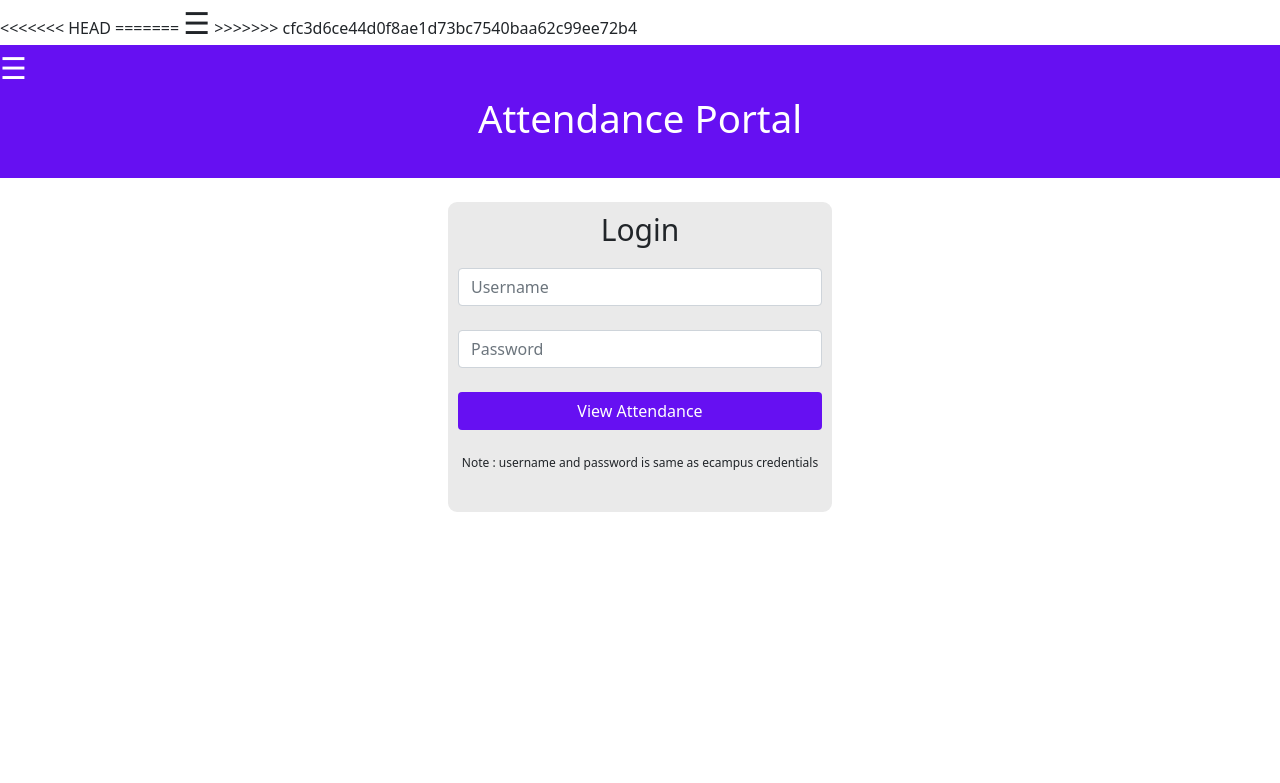
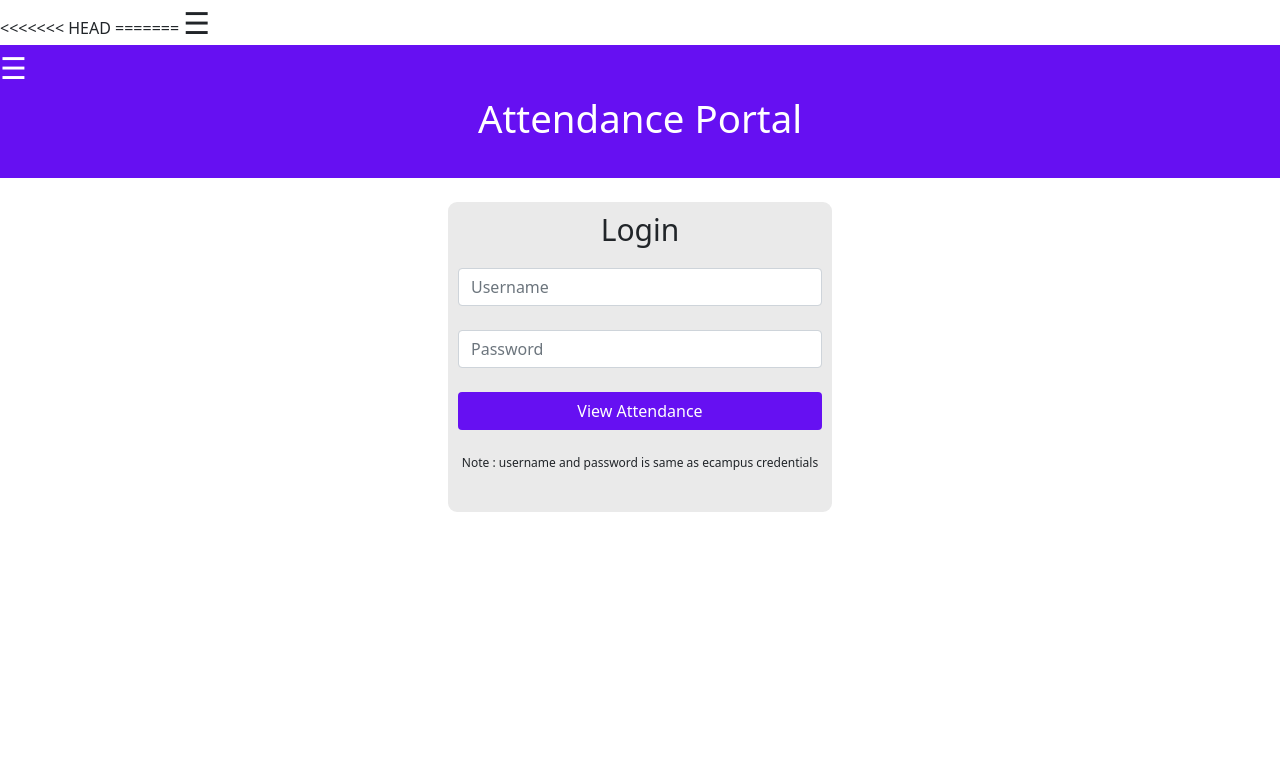
Before and after one commit to SumanGurung01/SMIT_Attendance-Portal, a Flask app: page / in a window 1280 px wide. Shown: the top 783 px of the page. Run offline with Flask 2, Linux system fonts and the light colour scheme.

Commit message:
Update index.html

```diff
--- a/templates/index.html
+++ b/templates/index.html
@@ -23,7 +23,6 @@
     </div>
 
     <span style="font-size:30px;cursor:pointer" onclick="openNav()">&#9776;</span>
->>>>>>> cfc3d6ce44d0f8ae1d73bc7540baa62c99ee72b4
 
     <script>
         function openNav() {
```
